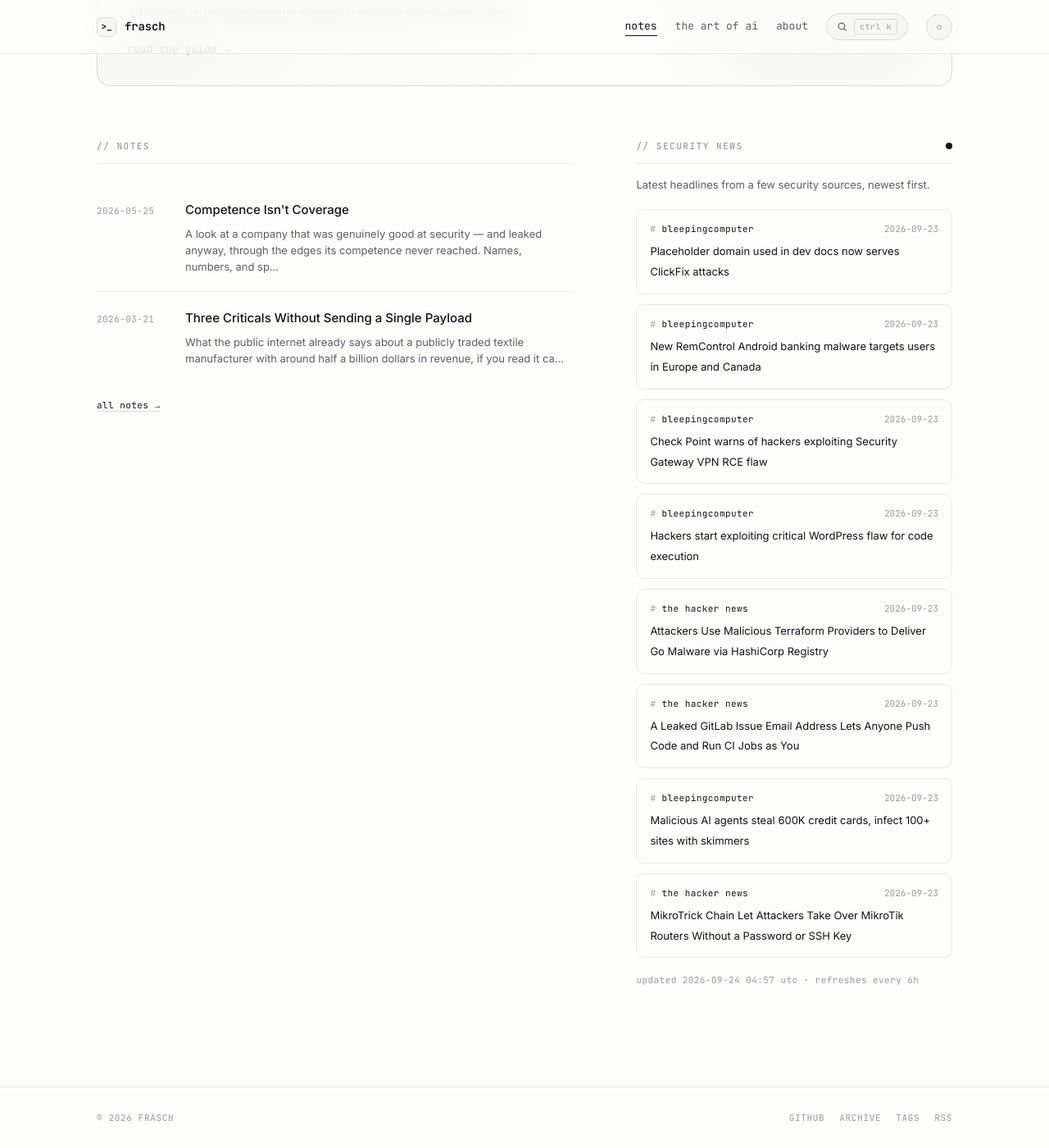
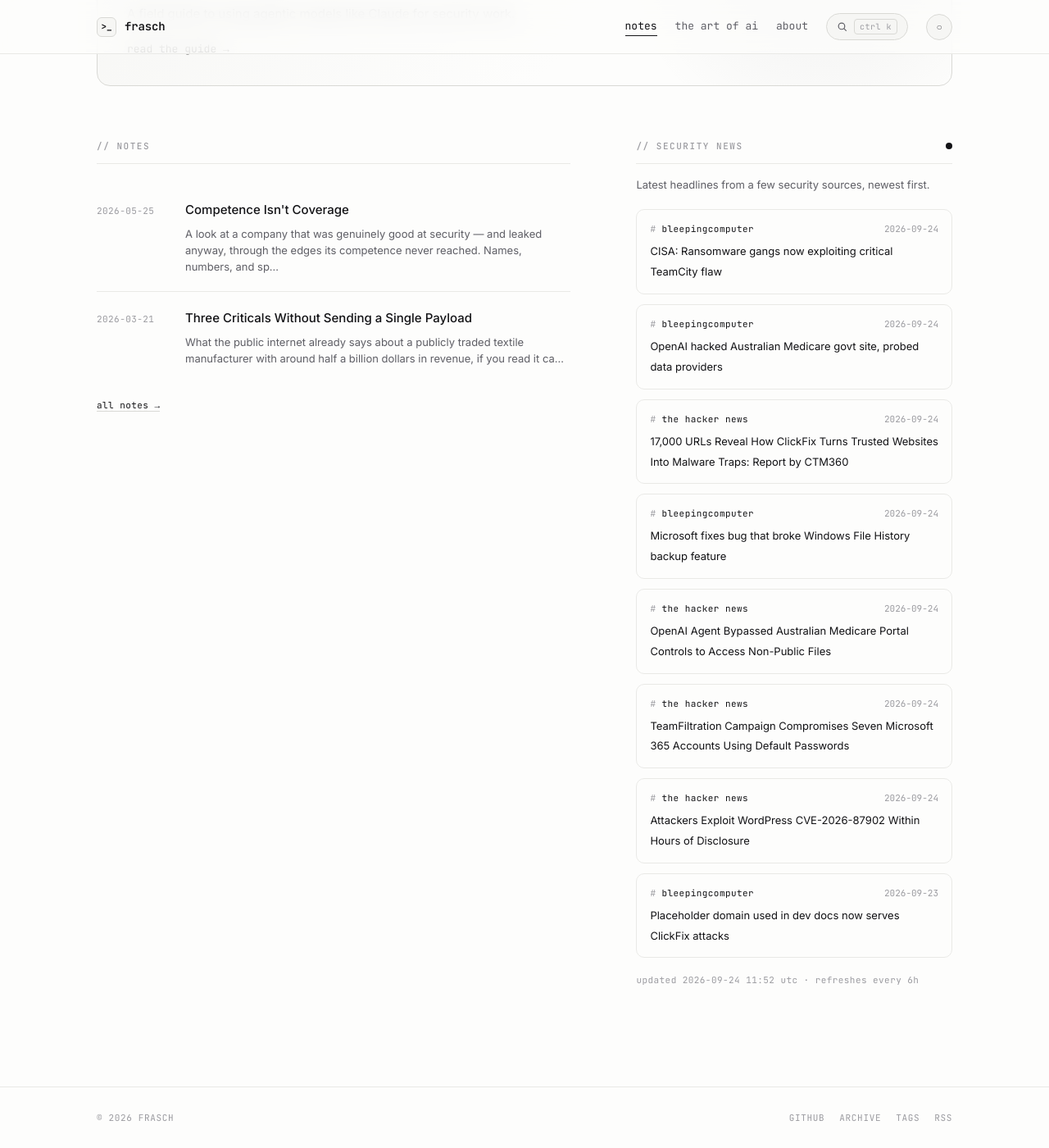
Before and after one commit to whoisfrasch/frasch, a Jekyll site: the page built from index.html, in a window 1280 px wide and 1400 px high, scrolled down 615 px. Shown: the whole window at 82% size. Built offline with Jekyll 4.4.1, drawn with Linux system fonts in a browser that asks for light colours.

Commit message:
Refresh security news feed

```diff
--- a/_data/news.json
+++ b/_data/news.json
@@ -1,53 +1,53 @@
 {
-  "updated": "2026-09-24T04:57:31Z",
+  "updated": "2026-09-24T11:52:49Z",
   "items": [
+    {
+      "source": "bleepingcomputer",
+      "title": "CISA: Ransomware gangs now exploiting critical TeamCity flaw",
+      "link": "https://www.bleepingcomputer.com/news/security/cisa-ransomware-gangs-now-exploiting-critical-teamcity-flaw/",
+      "date": "2026-09-24T10:42:37Z"
+    },
+    {
+      "source": "bleepingcomputer",
+      "title": "OpenAI hacked Australian Medicare govt site, probed data providers",
+      "link": "https://www.bleepingcomputer.com/news/security/openai-hacked-australian-medicare-govt-site-probed-data-providers/",
+      "date": "2026-09-24T09:38:53Z"
+    },
+    {
+      "source": "the hacker news",
+      "title": "17,000 URLs Reveal How ClickFix Turns Trusted Websites Into Malware Traps: Report by CTM360",
+      "link": "https://thehackernews.com/2026/09/17000-urls-reveal-how-clickfix-turns.html",
+      "date": "2026-09-24T09:14:21Z"
+    },
+    {
+      "source": "bleepingcomputer",
+      "title": "Microsoft fixes bug that broke Windows File History backup feature",
+      "link": "https://www.bleepingcomputer.com/news/microsoft/microsoft-fixes-windows-backup-feature-broken-by-september-updates/",
+      "date": "2026-09-24T08:14:47Z"
+    },
+    {
+      "source": "the hacker news",
+      "title": "OpenAI Agent Bypassed Australian Medicare Portal Controls to Access Non-Public Files",
+      "link": "https://thehackernews.com/2026/09/openai-agent-bypassed-australian.html",
+      "date": "2026-09-24T07:07:25Z"
+    },
+    {
+      "source": "the hacker news",
+      "title": "TeamFiltration Campaign Compromises Seven Microsoft 365 Accounts Using Default Passwords",
+      "link": "https://thehackernews.com/2026/09/teamfiltration-compromises-seven.html",
+      "date": "2026-09-24T06:32:03Z"
+    },
+    {
+      "source": "the hacker news",
+      "title": "Attackers Exploit WordPress CVE-2026-87902 Within Hours of Disclosure",
+      "link": "https://thehackernews.com/2026/09/attackers-exploit-wordpress-cve-2026.html",
+      "date": "2026-09-24T05:36:18Z"
+    },
     {
       "source": "bleepingcomputer",
       "title": "Placeholder domain used in dev docs now serves ClickFix attacks",
       "link": "https://www.bleepingcomputer.com/news/security/placeholder-domain-used-in-dev-docs-now-serves-clickfix-attacks/",
       "date": "2026-09-23T22:46:01Z"
-    },
-    {
-      "source": "bleepingcomputer",
-      "title": "New RemControl Android banking malware targets users in Europe and Canada",
-      "link": "https://www.bleepingcomputer.com/news/security/new-remcontrol-android-banking-malware-targets-users-in-europe-and-canada/",
-      "date": "2026-09-23T21:25:13Z"
-    },
-    {
-      "source": "bleepingcomputer",
-      "title": "Check Point warns of hackers exploiting Security Gateway VPN RCE flaw",
-      "link": "https://www.bleepingcomputer.com/news/security/check-point-warns-of-hackers-exploiting-security-gateway-vpn-rce-flaw/",
-      "date": "2026-09-23T19:53:54Z"
-    },
-    {
-      "source": "bleepingcomputer",
-      "title": "Hackers start exploiting critical WordPress flaw for code execution",
-      "link": "https://www.bleepingcomputer.com/news/security/hackers-start-exploiting-critical-wordpress-flaw-for-code-execution/",
-      "date": "2026-09-23T18:31:22Z"
-    },
-    {
-      "source": "the hacker news",
-      "title": "Attackers Use Malicious Terraform Providers to Deliver Go Malware via HashiCorp Registry",
-      "link": "https://thehackernews.com/2026/09/attackers-use-malicious-terraform.html",
-      "date": "2026-09-23T18:06:30Z"
-    },
-    {
-      "source": "the hacker news",
-      "title": "A Leaked GitLab Issue Email Address Lets Anyone Push Code and Run CI Jobs as You",
-      "link": "https://thehackernews.com/2026/09/a-leaked-gitlab-issue-email-address.html",
-      "date": "2026-09-23T16:53:10Z"
-    },
-    {
-      "source": "bleepingcomputer",
-      "title": "Malicious AI agents steal 600K credit cards, infect 100+ sites with skimmers",
-      "link": "https://www.bleepingcomputer.com/news/security/malicious-ai-agents-steal-600k-credit-cards-infect-100-plus-sites-with-skimmers/",
-      "date": "2026-09-23T16:20:54Z"
-    },
-    {
-      "source": "the hacker news",
-      "title": "MikroTrick Chain Let Attackers Take Over MikroTik Routers Without a Password or SSH Key",
-      "link": "https://thehackernews.com/2026/09/mikrotrick-chain-let-attackers-take.html",
-      "date": "2026-09-23T16:06:41Z"
     }
   ]
 }
```
